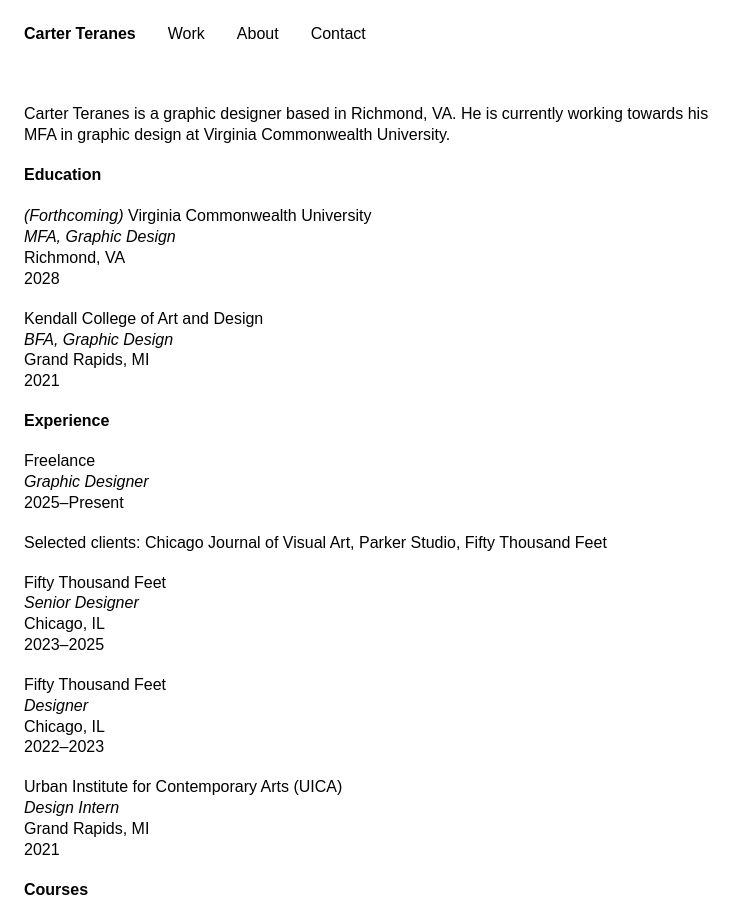
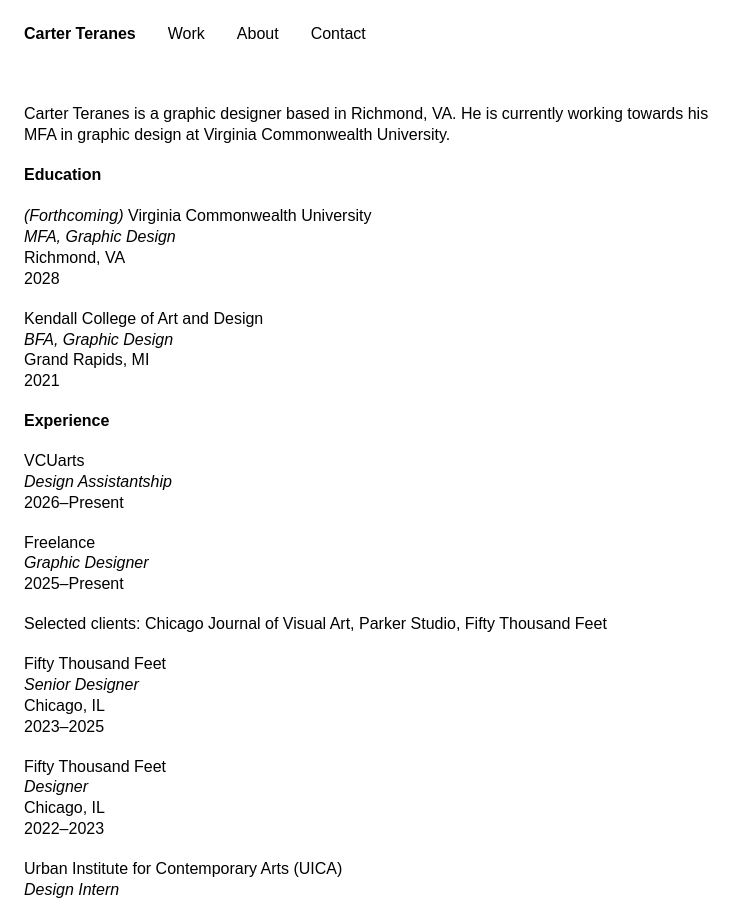
Before and after one commit to carterteranes/portfolio, a website: page about.html in a window 1280 px wide. Shown: the top 901 px of the page, without its empty margins (0-747 px from the left). Drawn offline with Linux system fonts and the light colour scheme.

Commit message:
about page update

```diff
--- a/about.html
+++ b/about.html
@@ -33,10 +33,13 @@
 
             <p><strong>Experience</strong></p>
 
+            <p>VCUarts<br>
+            <em>Design Assistantship</em><br>
+            2026–Present</p>
+
             <p>Freelance<br>
             <em>Graphic Designer</em><br>
             2025–Present</p>
-
             <p>Selected clients: Chicago Journal of Visual Art, Parker Studio, Fifty Thousand Feet</p>
 
             <p>Fifty Thousand Feet<br>
```
